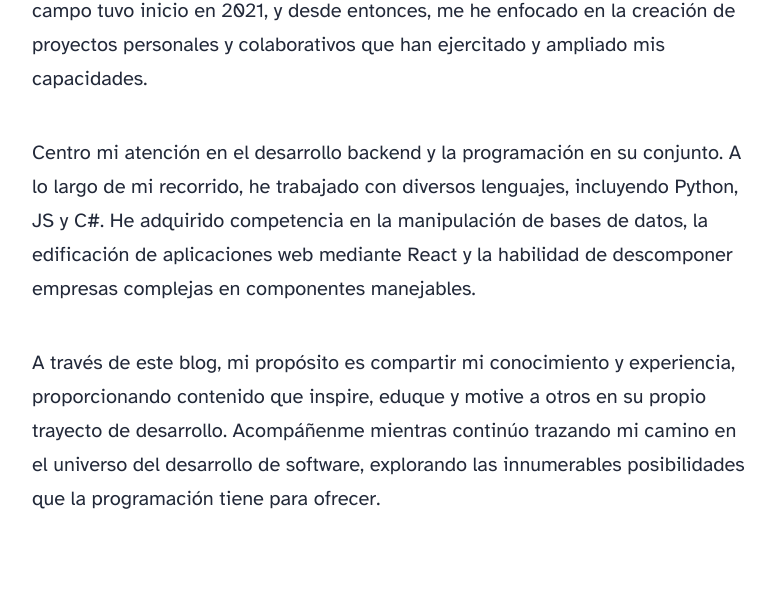
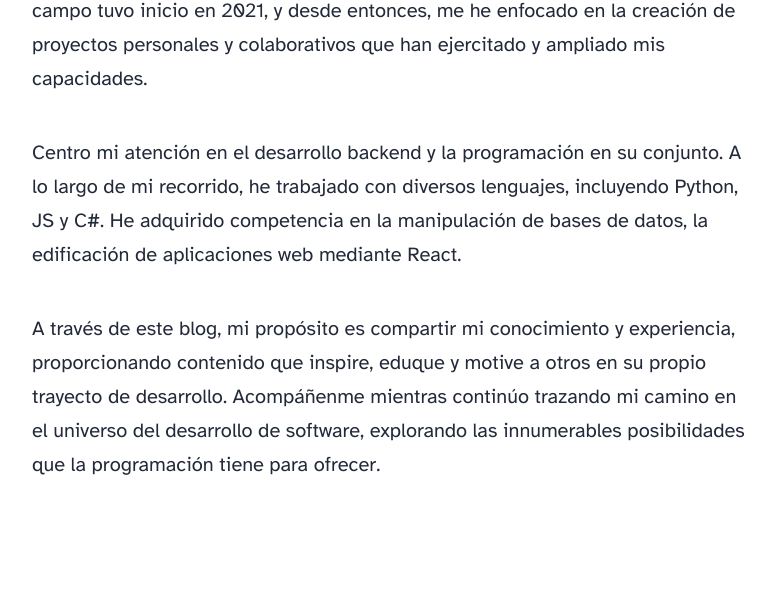
Before and after one commit to eduardoLOEZ/Blog, an Astro site: page /about in a window 1280 px wide. Shown: the part 1043-1643 px from the top of the page, without its empty margins (248-1023 px from the left). Built offline with nearby package versions, Linux system fonts and the light colour scheme; Astro itself is replaced by a stand-in of ours.

Commit message:
Add files via upload

```diff
--- a/src/pages/about.astro
+++ b/src/pages/about.astro
@@ -13,7 +13,7 @@ import Layout from '../layouts/BlogPost.astro';
 	</p>
 
 	<p>
-		Centro mi atención en el desarrollo backend y la programación en su conjunto. A lo largo de mi recorrido, he trabajado con diversos lenguajes, incluyendo Python, JS y C#. He adquirido competencia en la manipulación de bases de datos, la edificación de aplicaciones web mediante React y la habilidad de descomponer empresas complejas en componentes manejables.
+		Centro mi atención en el desarrollo backend y la programación en su conjunto. A lo largo de mi recorrido, he trabajado con diversos lenguajes, incluyendo Python, JS y C#. He adquirido competencia en la manipulación de bases de datos, la edificación de aplicaciones web mediante React.
 	</p>
 
 	<p>
```
